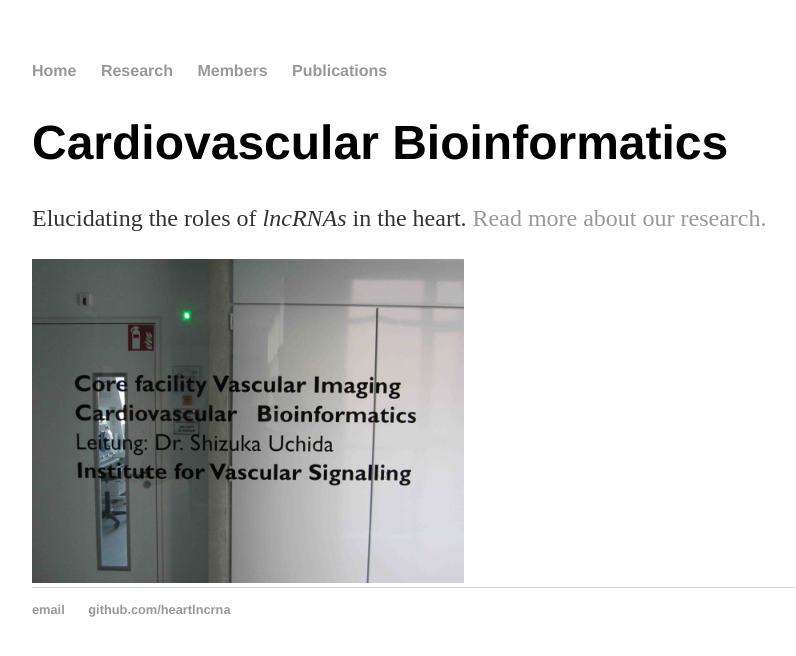
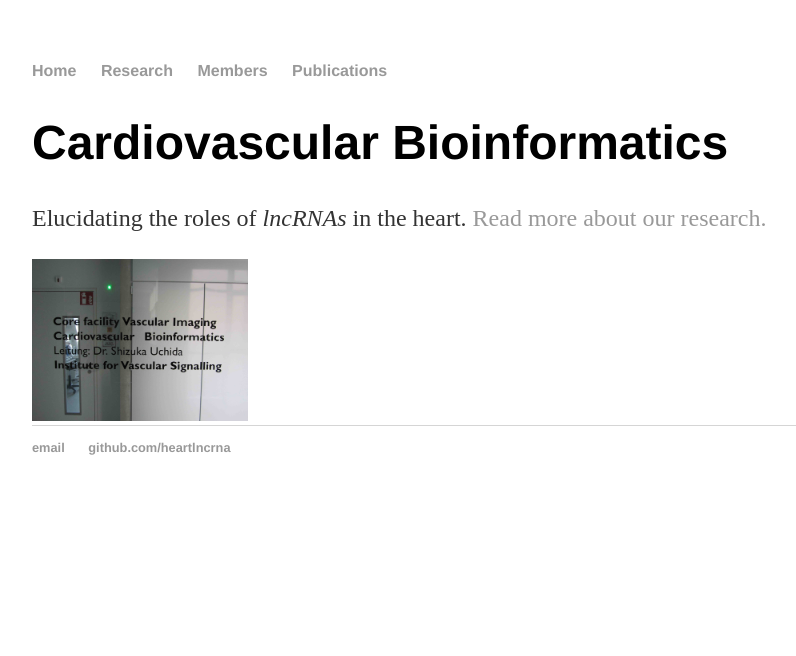
Before and after one commit to heartlncrna/heartlncrna.github.io, a Jekyll site: the page index.html, which Jekyll copies as it is, in a window 1280 px wide. Shown: the top 656 px of the page, without its empty margins (160-956 px from the left). Built offline with Jekyll 4.4.1, drawn with Linux system fonts in a browser that asks for light colours.

Commit message:
Update index.html

```diff
--- a/index.html
+++ b/index.html
@@ -37,7 +37,7 @@
 			<p>Elucidating the roles of <em>lncRNAs</em> in the heart. <a href="/research/overview.html">Read more about our research.</a></p>
 		</div>
 
-		<img src="/images/Uni_FRA-Lab-small.jpg" alt="Lab-FRA" style="width:432px;height:324px;">
+		<img src="/images/Uni_FRA-Lab-small.jpg" alt="Lab-FRA" style="width:216px;height:162px;">
 </div>
 
   <footer>
```
